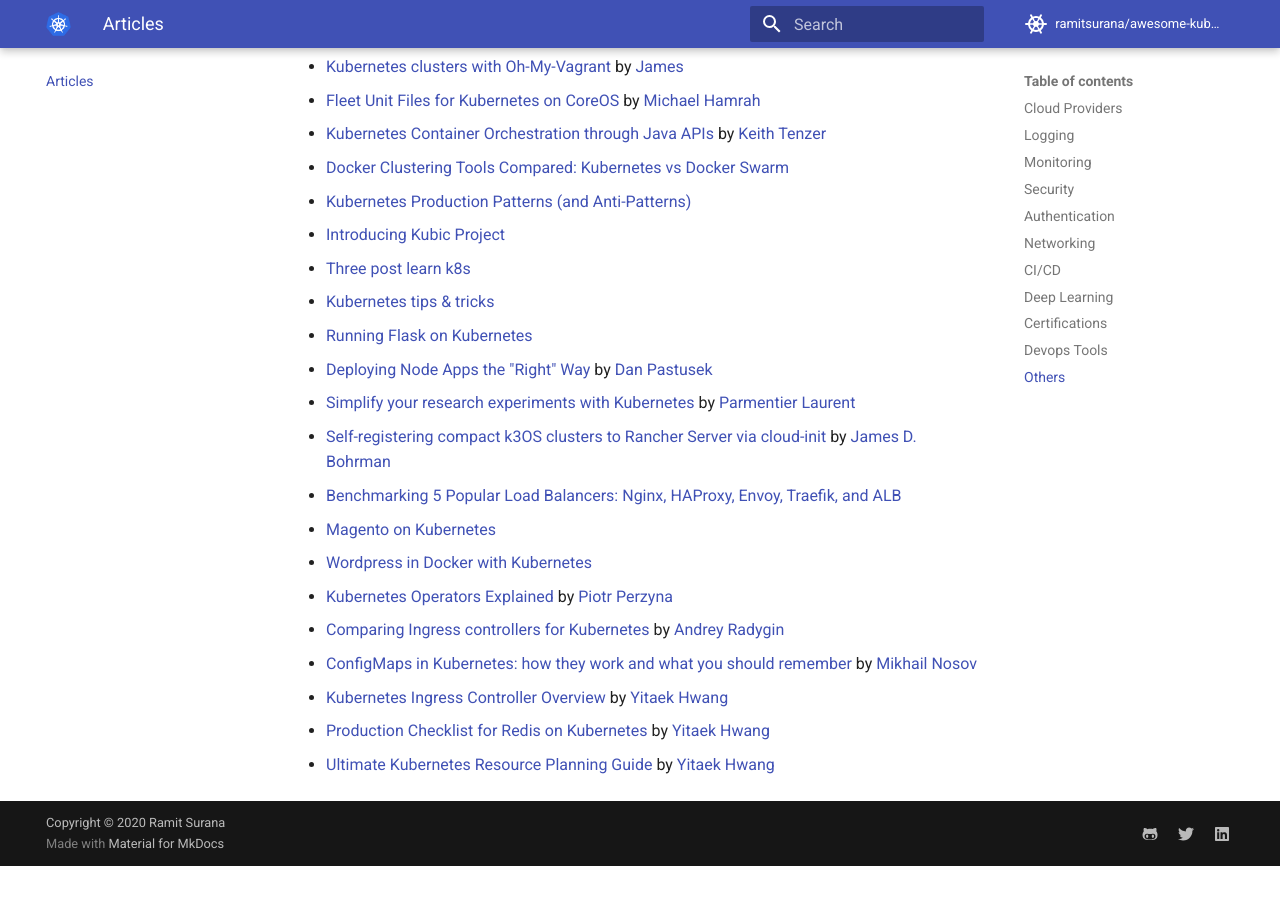
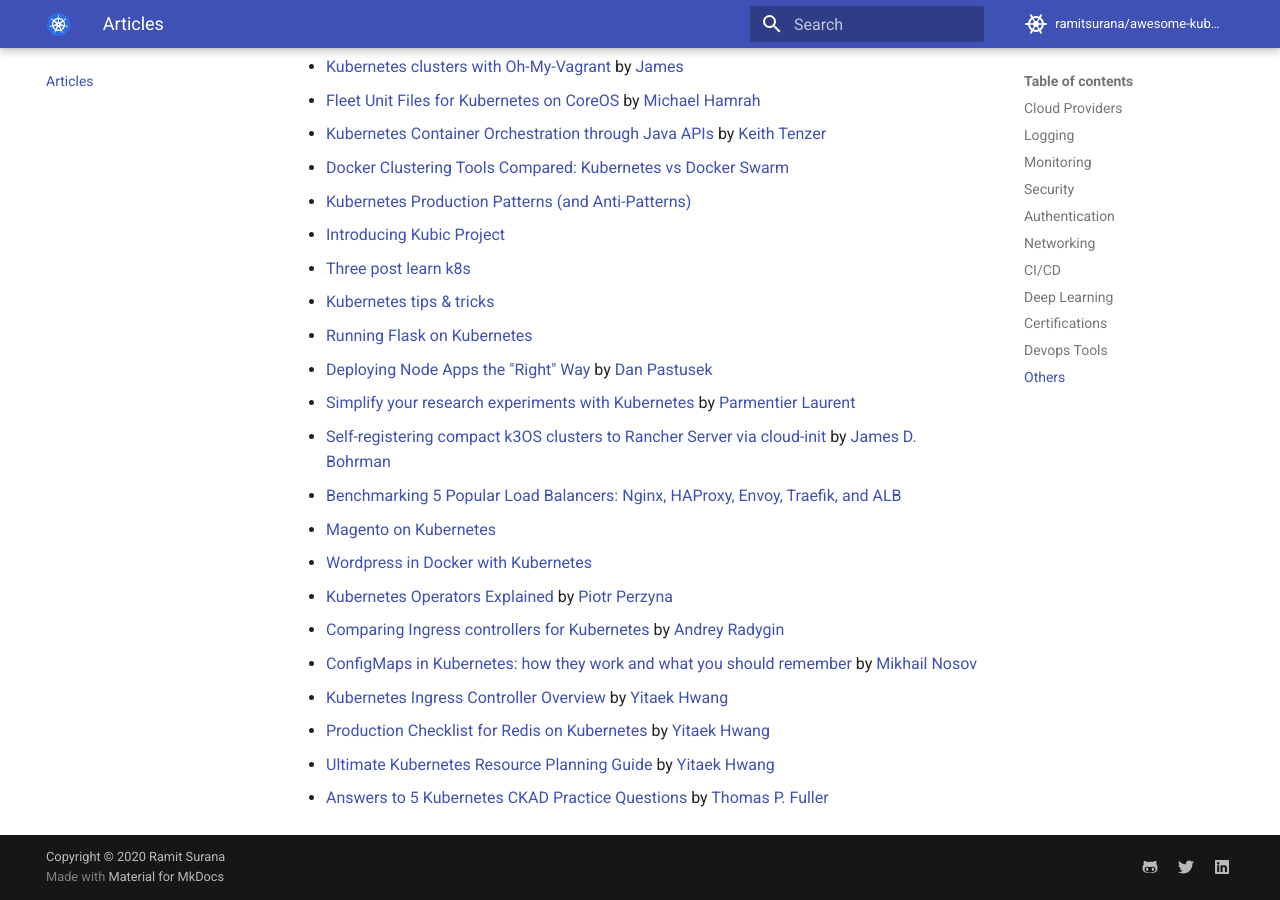
Before and after one commit to ramitsurana/awesome-kubernetes, an MkDocs documentation site: the page built from docs/articles/articles.md, in a window 1280 px wide and 900 px high, scrolled down 3658 px. Built offline with MkDocs 1.6.1 and Material for MkDocs 9.7.7, drawn with Linux system fonts in a browser that asks for light colours; comment, search, counter and statistics services are not loaded; before the commit the page ends 4524 px from its top, so only the background shows below that.

Commit message:
Added the answers to 5 k8s questions article.

```diff
--- a/docs/articles/articles.md
+++ b/docs/articles/articles.md
@@ -130,3 +130,4 @@ Useful Articles
 * [Kubernetes Ingress Controller Overview](https://medium.com/swlh/kubernetes-ingress-controller-overview-81abbaca19ec) by [Yitaek Hwang](https://medium.com/@yitaek)
 * [Production Checklist for Redis on Kubernetes](https://medium.com/swlh/production-checklist-for-redis-on-kubernetes-60173d5a5325) by [Yitaek Hwang](https://medium.com/@yitaek)
 * [Ultimate Kubernetes Resource Planning Guide](https://medium.com/dev-genius/ultimate-kubernetes-resource-planning-guide-449a4fddd1d6) by [Yitaek Hwang](https://medium.com/@yitaek)
+* [Answers to 5 Kubernetes CKAD Practice Questions](https://thospfuller.com/2020/11/09/answers_to_five_kubernetes_ckad_practice_questions_2021/) by [Thomas P. Fuller](https://thospfuller.com/)
```
